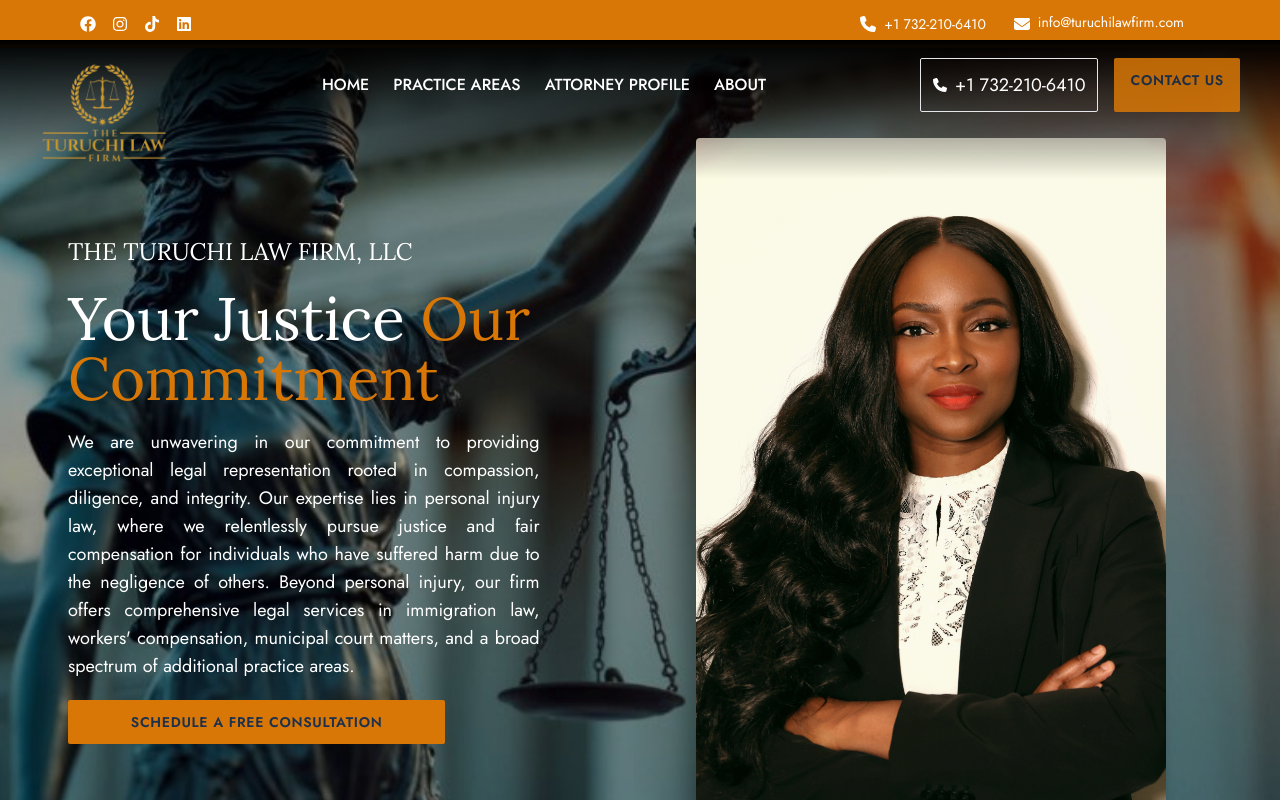
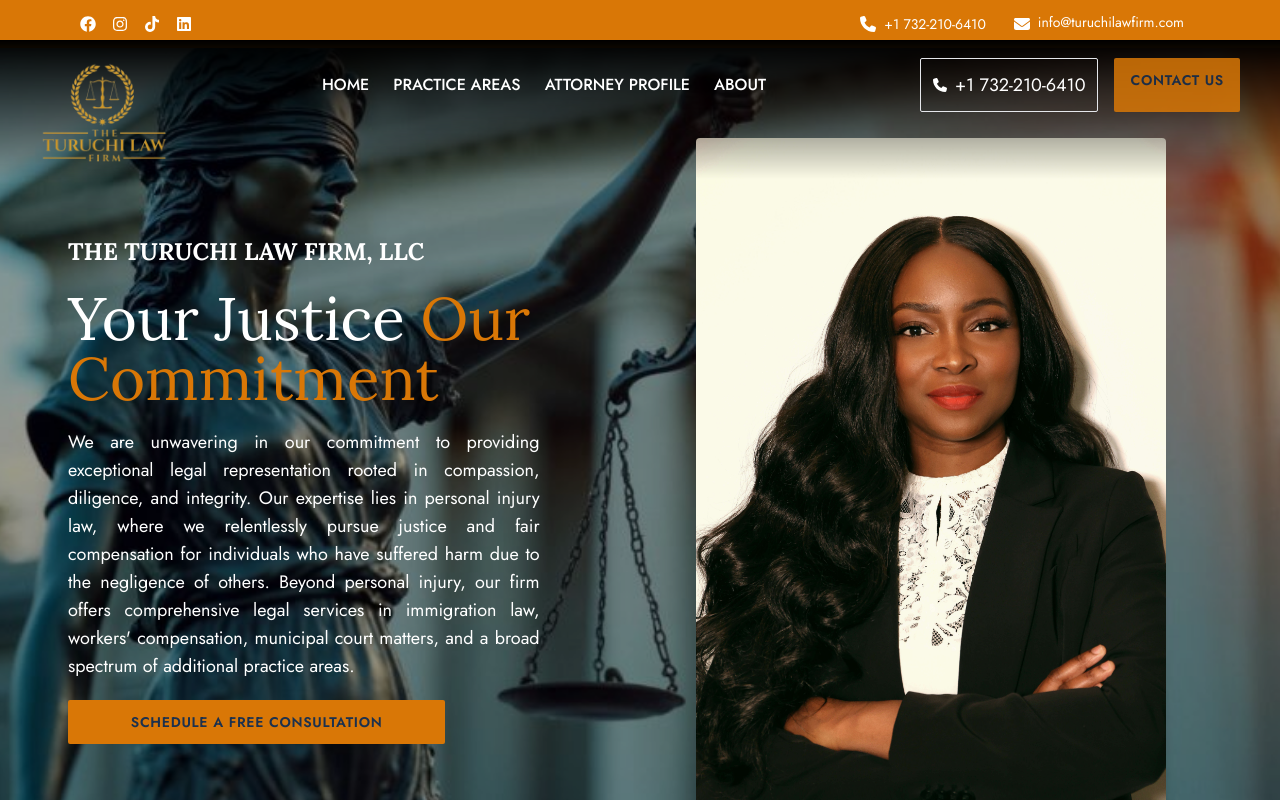
Before and after one commit to mhista/ttlFirm, a Next.js app in the folder ttlfirm/: page / in a window 1280 px wide. Shown: the top 800 px of the page. Built offline with nearby package versions, Linux system fonts and the light colour scheme.

Commit message:
added emailing

```diff
--- a/ttlfirm/components/pages/home/hero.jsx
+++ b/ttlfirm/components/pages/home/hero.jsx
@@ -35,7 +35,7 @@
           className={`text-white  flex flex-col items-start justify-center md:pl-8  w-full gap-5 z-40 md:pt-20 lg:mt-[-150px]`}
         >
         {/* Your justice, Our commitment */}
-        <h1 className=" font-lora  text-2xl sm:text-2xl md:text-2xl uppercase">
+        <h1 className=" font-lora  text-2xl sm:text-2xl md:text-2xl uppercase font-bold">
               The Turuchi Law Firm, LLC
             </h1>
           <h1
```
